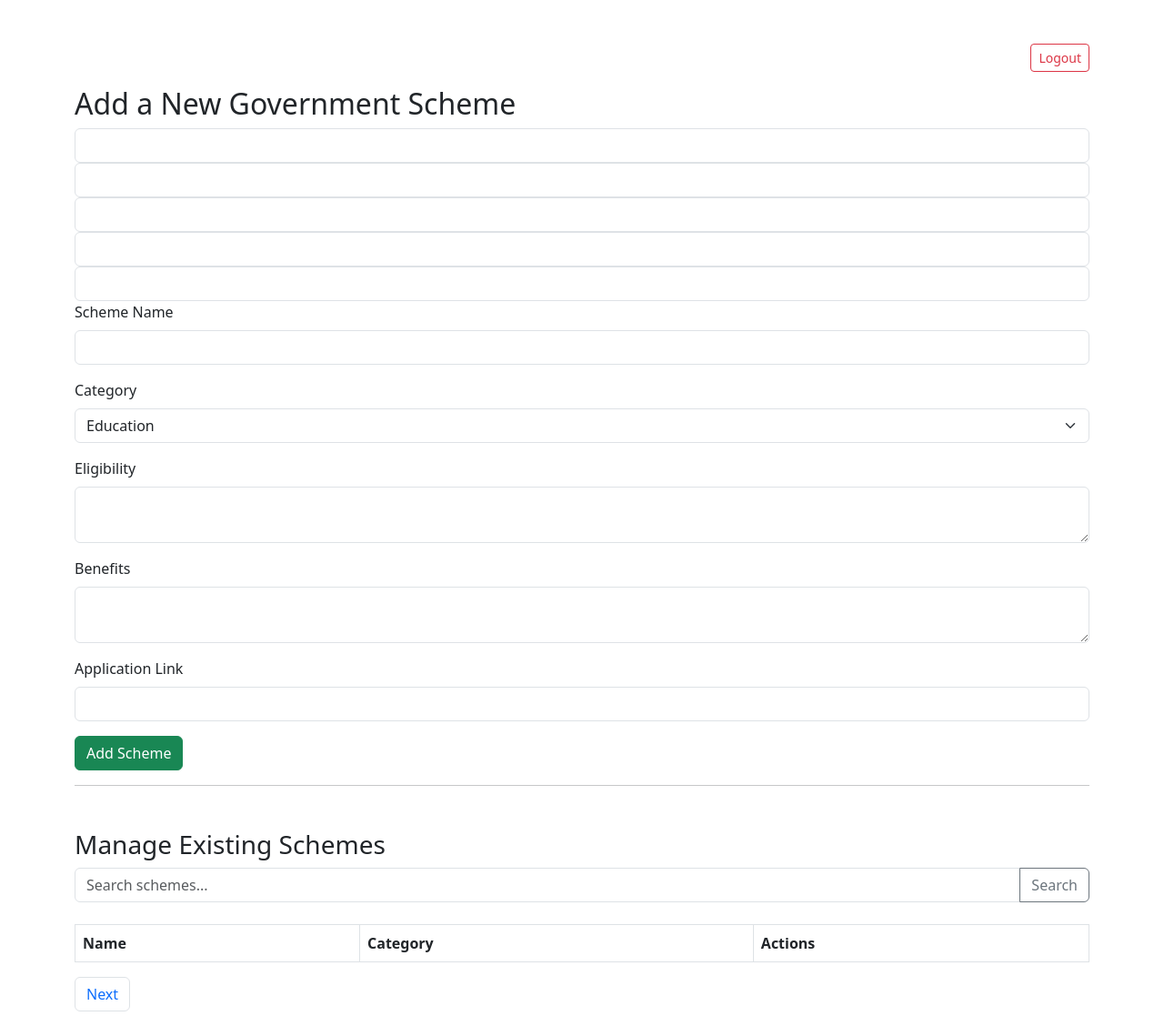
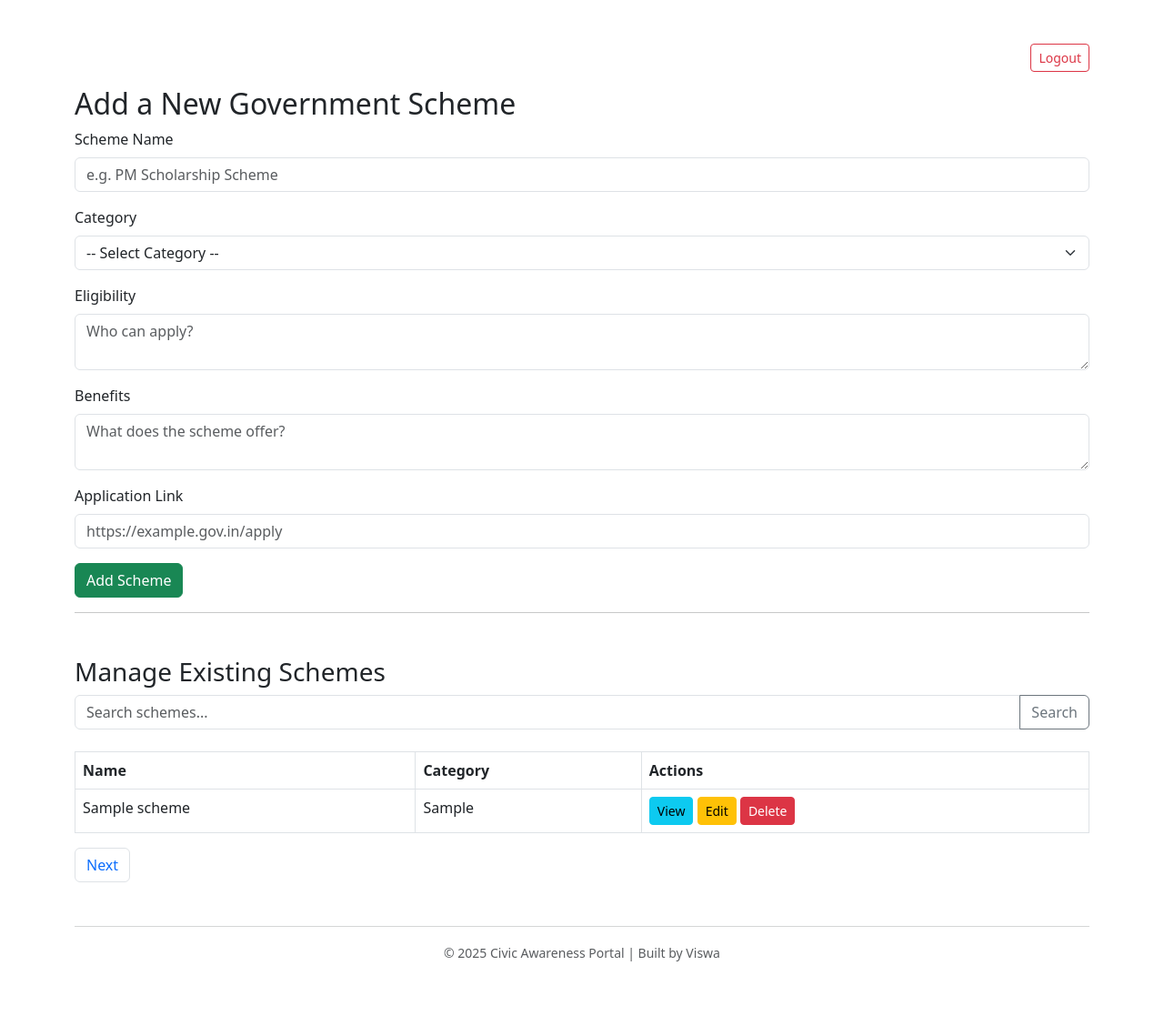
Before and after one commit to Viswagarapati2005/Government-Schemes-Awareness-Portal-, a Flask app: page /admin in a window 1280 px wide. Shown: the whole page at 91% size. After the commit the page ends 1057 px from the top, so only its background shows below. Run offline with Flask 3, Linux system fonts and the light colour scheme; the visitor is signed in with stand-in values (Sample User, id 1); tables that the repository leaves empty or names only in its code hold one stand-in row (values such as "Sample post"); data that the repository does not hold is empty; parts of the project's set-up code (start-up, migrations or seed data) failed here and were passed over.

Commit message:
Updated admin panel and templates with Day 11 improvements

```diff
--- a/app/routes.py
+++ b/app/routes.py
@@ -1,21 +1,16 @@
-from flask import render_template, request, redirect, url_for, session
-from flask import flash
+from flask import render_template, request, redirect, url_for, session, flash
 from app import create_app
 import mysql.connector
 import os
 app = create_app()
-app.secret_key = os.getenv('SECRET_KEY')
-
-app = create_app()
+app.secret_key = os.getenv('SECRET_KEY', 'default-secret-key')
 app.config['DB_CONFIG'] = {
-    'host': os.getenv('DB_HOST'),
-    'user': os.getenv('DB_USER'),
-    'password': os.getenv('DB_PASS'),
-    'database': os.getenv('DB_NAME')
+    'host': os.getenv('DB_HOST', 'localhost'),
+    'user': os.getenv('DB_USER', 'root'),
+    'password': os.getenv('DB_PASS', 'VK181920'),
+    'database': os.getenv('DB_NAME', 'schemes_db')
 }
 
-
-# Homepage: List all schemes
 @app.route('/')
 def index():
     db = mysql.connector.connect(**app.config['DB_CONFIG'])
@@ -25,7 +20,6 @@ def index():
     db.close()
     return render_template('index.html', schemes=schemes)
 
-# Scheme detail page
 @app.route('/scheme/<int:scheme_id>')
 def scheme_detail(scheme_id):
     db = mysql.connector.connect(**app.config['DB_CONFIG'])
@@ -33,13 +27,10 @@ def scheme_detail(scheme_id):
     cursor.execute("SELECT * FROM schemes WHERE id = %s", (scheme_id,))
     scheme = cursor.fetchone()
     db.close()
-
     if not scheme:
         return "Scheme not found", 404
-
     return render_template('scheme_detail.html', scheme=scheme)
 
-# Admin panel: Add and list schemes
 @app.route('/admin', methods=['GET', 'POST'])
 def admin():
     if not session.get('logged_in'):
@@ -54,14 +45,13 @@ def admin():
         eligibility = request.form['eligibility']
         benefits = request.form['benefits']
         application_link = request.form['application_link']
-
         cursor.execute("""
             INSERT INTO schemes (name, category, eligibility, benefits, application_link)
             VALUES (%s, %s, %s, %s, %s)
         """, (name, category, eligibility, benefits, application_link))
         db.commit()
+        flash('Scheme added successfully!', 'success')
 
-    # Search logic
     query = request.args.get('query', '')
     if query:
         cursor.execute("SELECT * FROM schemes WHERE name LIKE %s OR category LIKE %s", (f"%{query}%", f"%{query}%"))
@@ -71,7 +61,6 @@ def admin():
     schemes = cursor.fetchall()
     db.close()
 
-    # Pagination logic
     page = int(request.args.get('page', 1))
     per_page = 5
     start = (page - 1) * per_page
@@ -79,7 +68,6 @@ def admin():
 
     return render_template('admin.html', schemes=schemes, query=query, page=page)
 
-# Edit scheme
 @app.route('/edit/<int:scheme_id>', methods=['GET', 'POST'])
 def edit_scheme(scheme_id):
     if not session.get('logged_in'):
@@ -94,13 +82,13 @@ def edit_scheme(scheme_id):
         eligibility = request.form['eligibility']
         benefits = request.form['benefits']
         application_link = request.form['application_link']
-
         cursor.execute("""
             UPDATE schemes SET name=%s, category=%s, eligibility=%s, benefits=%s, application_link=%s
             WHERE id=%s
         """, (name, category, eligibility, benefits, application_link, scheme_id))
         db.commit()
         db.close()
+        flash('Scheme updated successfully!', 'info')
         return redirect(url_for('admin'))
 
     cursor.execute("SELECT * FROM schemes WHERE id = %s", (scheme_id,))
@@ -108,7 +96,6 @@ def edit_scheme(scheme_id):
     db.close()
     return render_template('edit.html', scheme=scheme)
 
-# Delete scheme
 @app.route('/delete/<int:scheme_id>')
 def delete_scheme(scheme_id):
     if not session.get('logged_in'):
@@ -119,42 +106,26 @@ def delete_scheme(scheme_id):
     cursor.execute("DELETE FROM schemes WHERE id = %s", (scheme_id,))
     db.commit()
     db.close()
+    flash('Scheme deleted successfully!', 'warning')
     return redirect(url_for('admin'))
 
-# Login route
 @app.route('/login', methods=['GET', 'POST'])
 def login():
     error = None
     if request.method == 'POST':
         username = request.form['username']
         password = request.form['password']
-
-        # Replace with real user check or database lookup
         if username == 'viswa' and password == '23331A4715':
             session['logged_in'] = True
+            flash('Login successful!', 'success')
             return redirect(url_for('admin'))
         else:
+            flash('Invalid credentials', 'danger')
             error = 'Invalid credentials'
-
     return render_template('login.html', error=error)
 
-# Logout route
 @app.route('/logout')
 def logout():
     session.pop('logged_in', None)
+    flash('Logged out successfully.', 'info')
     return redirect(url_for('login'))
-
-# Login success
-flash('Login successful!', 'success')
-
-# Login failure
-flash('Invalid credentials', 'danger')
-
-# Scheme added
-flash('Scheme added successfully!', 'success')
-
-# Scheme edited
-flash('Scheme updated successfully!', 'info')
-
-# Scheme deleted
-flash('Scheme deleted successfully!', 'warning')
--- a/app/templates/admin.html
+++ b/app/templates/admin.html
@@ -3,39 +3,40 @@
 <head>
   <meta charset="UTF-8">
   <title>Admin Panel - Add Scheme</title>
+  <meta name="viewport" content="width=device-width, initial-scale=1">
   <link href="https://cdn.jsdelivr.net/npm/bootstrap@5.3.0/dist/css/bootstrap.min.css" rel="stylesheet">
 </head>
 <body>
+  <div class="container mt-5">
 
+    <!-- Flash Messages -->
     {% with messages = get_flashed_messages(with_categories=true) %}
       {% if messages %}
         {% for category, message in messages %}
           <div class="alert alert-{{ category }} alert-dismissible fade show" role="alert">
             {{ message }}
-        <button type="button" class="btn-close" data-bs-dismiss="alert"></button>
+            <button type="button" class="btn-close" data-bs-dismiss="alert" aria-label="Close"></button>
           </div>
         {% endfor %}
       {% endif %}
     {% endwith %}
-  <div class="container mt-5">
+
+    <!-- Logout Button -->
     <div class="text-end mb-3">
-  <a href="/logout" class="btn btn-outline-danger btn-sm">Logout</a>
+      <a href="{{ url_for('logout') }}" class="btn btn-outline-danger btn-sm">Logout</a>
     </div>
+
+    <!-- Add Scheme Form -->
     <h2>Add a New Government Scheme</h2>
-    <form method="POST" action="/admin">
-
-      <input type="text" name="name" class="form-control" required>
-      <input type="text" name="category" class="form-control" required>
-      <input type="text" name="eligibility" class="form-control" required>
-      <input type="text" name="benefits" class="form-control" required>
-      <input type="url" name="application_link" class="form-control" required>
+    <form method="POST" action="{{ url_for('admin') }}">
       <div class="mb-3">
         <label class="form-label">Scheme Name</label>
-        <input type="text" name="name" class="form-control" required>
+        <input type="text" name="name" class="form-control" placeholder="e.g. PM Scholarship Scheme" required>
       </div>
       <div class="mb-3">
         <label class="form-label">Category</label>
         <select name="category" class="form-select" required>
+          <option value="">-- Select Category --</option>
           <option value="Education">Education</option>
           <option value="Health">Health</option>
           <option value="Employment">Employment</option>
@@ -45,26 +46,31 @@
       </div>
       <div class="mb-3">
         <label class="form-label">Eligibility</label>
-        <textarea name="eligibility" class="form-control" required></textarea>
+        <textarea name="eligibility" class="form-control" placeholder="Who can apply?" required></textarea>
       </div>
       <div class="mb-3">
         <label class="form-label">Benefits</label>
-        <textarea name="benefits" class="form-control" required></textarea>
+        <textarea name="benefits" class="form-control" placeholder="What does the scheme offer?" required></textarea>
       </div>
       <div class="mb-3">
         <label class="form-label">Application Link</label>
-        <input type="url" name="application_link" class="form-control" required>
+        <input type="url" name="application_link" class="form-control" placeholder="https://example.gov.in/apply" required>
       </div>
       <button type="submit" class="btn btn-success">Add Scheme</button>
     </form>
+
     <hr>
+
+    <!-- Search Bar -->
     <h3 class="mt-5">Manage Existing Schemes</h3>
-<form method="GET" action="/admin" class="mb-4">
+    <form method="GET" action="{{ url_for('admin') }}" class="mb-4">
       <div class="input-group">
-    <input type="text" name="query" class="form-control" placeholder="Search schemes..." value="{{ query }}">
+        <input type="text" name="query" class="form-control" placeholder="Search schemes..." value="{{ query or '' }}">
         <button class="btn btn-outline-secondary" type="submit">Search</button>
       </div>
     </form>
+
+    <!-- Scheme Table -->
     <table class="table table-bordered">
       <thead>
         <tr>
@@ -79,25 +85,40 @@
           <td>{{ scheme.name }}</td>
           <td>{{ scheme.category }}</td>
           <td>
-        <a href="/edit/{{ scheme.id }}" class="btn btn-warning btn-sm">Edit</a>
-        <a href="/delete/{{ scheme.id }}" class="btn btn-danger btn-sm" onclick="return confirm('Are you sure?')">Delete</a>
+            <a href="{{ url_for('scheme_detail', scheme_id=scheme.id) }}" class="btn btn-info btn-sm">View</a>
+            <a href="{{ url_for('edit_scheme', scheme_id=scheme.id) }}" class="btn btn-warning btn-sm">Edit</a>
+            <a href="{{ url_for('delete_scheme', scheme_id=scheme.id) }}" class="btn btn-danger btn-sm" onclick="return confirm('Are you sure you want to delete this scheme?')">Delete</a>
           </td>
         </tr>
         {% endfor %}
       </tbody>
     </table>
+
+    <!-- Pagination -->
+    {% if schemes|length > 0 %}
     <nav>
       <ul class="pagination">
         {% if page > 1 %}
         <li class="page-item">
-      <a class="page-link" href="/admin?query={{ query }}&page={{ page - 1 }}">Previous</a>
+          <a class="page-link" href="{{ url_for('admin', query=query, page=page - 1) }}">Previous</a>
         </li>
         {% endif %}
         <li class="page-item">
-      <a class="page-link" href="/admin?query={{ query }}&page={{ page + 1 }}">Next</a>
+          <a class="page-link" href="{{ url_for('admin', query=query, page=page + 1) }}">Next</a>
         </li>
       </ul>
     </nav>
+    {% endif %}
+
+    <!-- Footer -->
+    <footer class="text-center mt-5 mb-3 text-muted">
+      <hr>
+      <small>© 2025 Civic Awareness Portal | Built by Viswa</small>
+    </footer>
+
   </div>
+
+  <!-- Bootstrap JS -->
+  <script src="https://cdn.jsdelivr.net/npm/bootstrap@5.3.0/dist/js/bootstrap.bundle.min.js"></script>
 </body>
 </html>
--- a/app/templates/index.html
+++ b/app/templates/index.html
@@ -17,6 +17,10 @@
     {% endfor %}
   {% endif %}
 {% endwith %}
+<div class="container mt-4">
+  <h1 class="mb-3">Welcome to the Civic Awareness Portal</h1>
+  <p class="lead">Explore government schemes across education, health, employment, and more. Empower yourself with the right information.</p>
+</div>
   <nav class="navbar navbar-expand-lg navbar-dark bg-dark">
     <div class="container-fluid">
       <a class="navbar-brand" href="#">GovAware</a>
```
Lines whose indentation alone changed are shown as unchanged.
